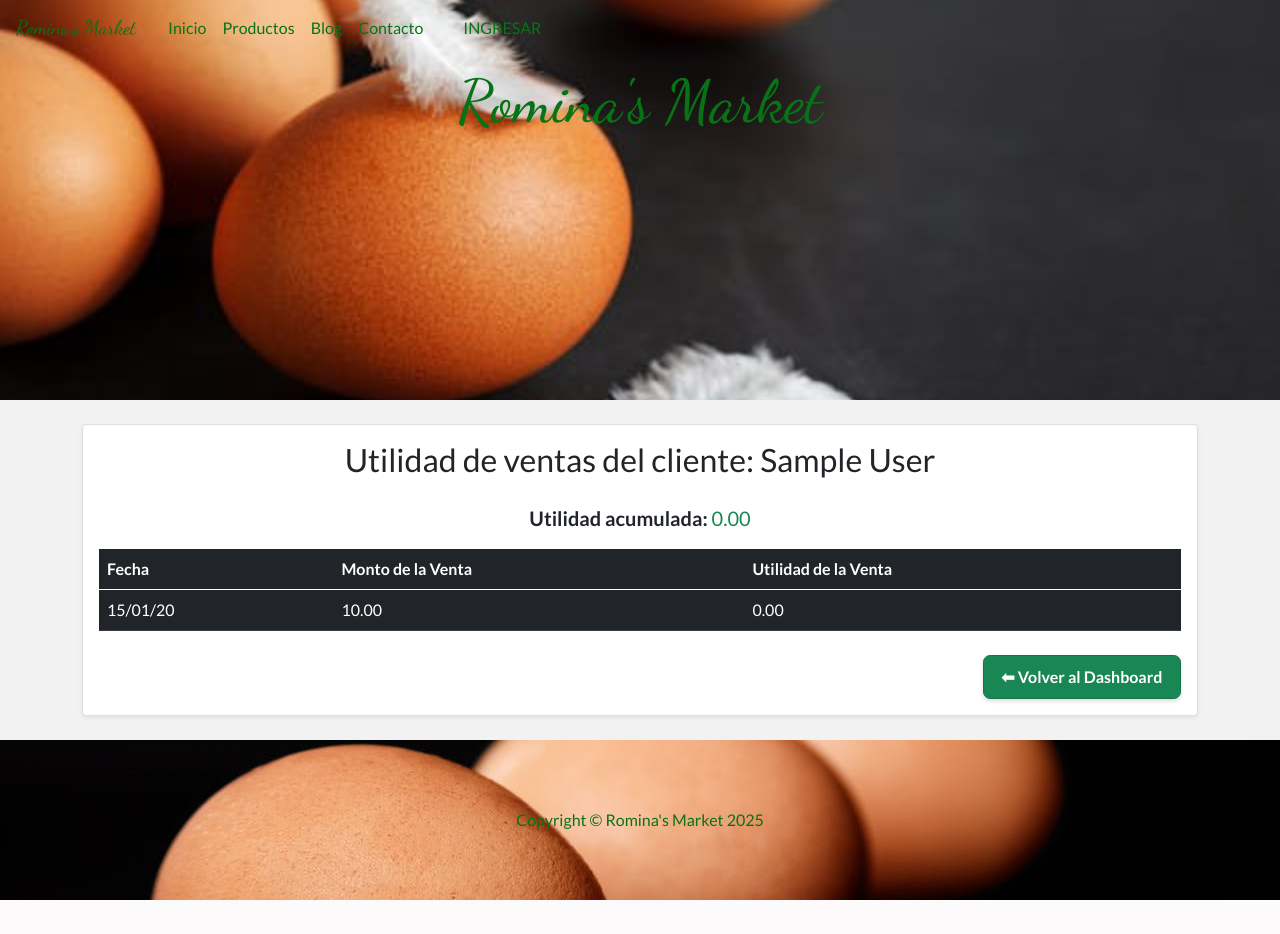
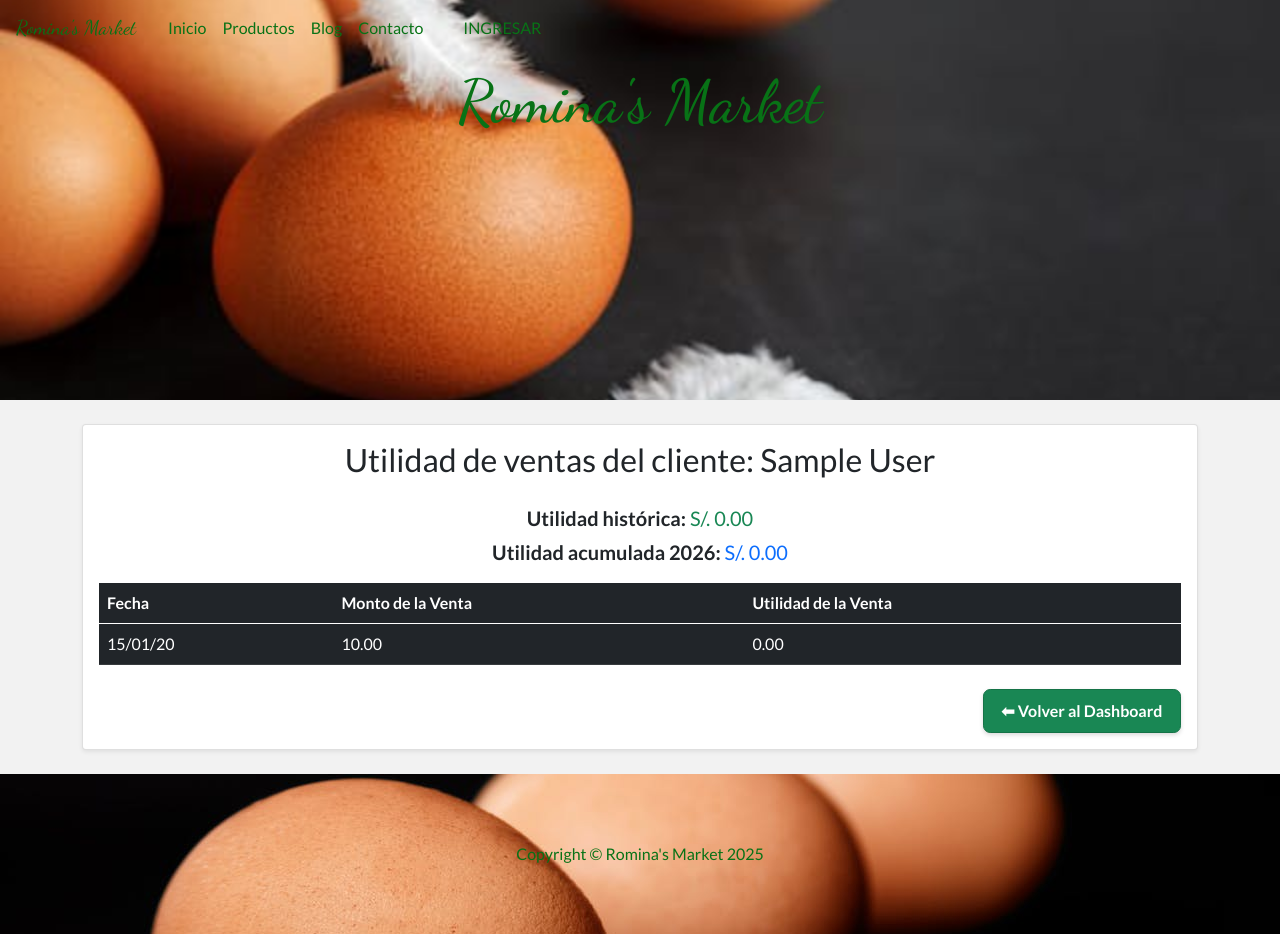
Before and after one commit to percybellido/mayte_market, a Django app: page /clientes/cliente/1/utilidad/ in a window 1280 px wide. Before the commit the page ends 900 px from the top, so only its background shows below. Run offline with Django 5.2, Linux system fonts and the light colour scheme; tables that the repository leaves empty hold one stand-in row (values such as "Sample post"); some libraries are stand-ins or nearby versions.

Commit message:
Agrega utilidad anual por cliente

```diff
--- a/applications/customers/views.py
+++ b/applications/customers/views.py
@@ -1,3 +1,5 @@
+from django.utils import timezone
+from datetime import date
 from django.shortcuts import render
 from django.core.paginator import Paginator
 from django.views.generic import ListView, TemplateView, DetailView
@@ -70,6 +72,9 @@ from django.db.models import Sum, F, FloatField
 from applications.sales.models import Venta
 
 class HistorialClienteUtilidad(ListView):
+    hoy=timezone.now().date()
+    inicio_anio=date(hoy.year, 1, 1)
+
     model = Venta
     template_name = 'customers/cliente_utilidad.html'
     context_object_name = "ventas"
@@ -102,6 +107,30 @@ class HistorialClienteUtilidad(ListView):
             self.get_queryset().aggregate(total=Sum('utilidad_total'))['total'] or 0
         )
         context["utilidad_acumulada"] = utilidad_acumulada
+
+        # Utilidad acumulada del año actual
+
+        hoy = timezone.now().date()
+        inicio_anio = date(hoy.year, 1, 1)
+
+        utilidad_anual = (
+            Venta.objects.filter(
+                Venta_CliId=cliente,
+                Venta_Fecha__date__gte=inicio_anio,
+                Venta_Fecha__date__lte=hoy,
+            )
+            .aggregate(
+                total=Sum(
+                    (F('detalles__VD_Precio') - F('detalles__VD_precio_compra')) *
+                    F('detalles__VD_Cantidad'),
+                    output_field=FloatField()
+                )
+            )["total"] or 0
+        )
+
+        context["utilidad_anual"] = utilidad_anual
+        context["anio_actual"] = hoy.year
+
         return context
 
 def buscar_clientes(request):
--- a/templates/customers/cliente_utilidad.html
+++ b/templates/customers/cliente_utilidad.html
@@ -5,9 +5,18 @@
     <div class="card-body">
       <h2 class="text-center mb-4">Utilidad de ventas del cliente: {{ cliente.nombre }}</h2>
 
+      <p class="text-center fs-5 mb-1">
+        <strong>Utilidad histórica:</strong>
+        <span class="text-success">
+            S/. {{ utilidad_acumulada|floatformat:2 }}
+        </span>
+      </p>
+
       <p class="text-center fs-5">
-        <strong>Utilidad acumulada:</strong>
-        <span class="text-success">{{ utilidad_acumulada|floatformat:2 }}</span>
+          <strong>Utilidad acumulada {{ anio_actual }}:</strong>
+          <span class="text-primary">
+              S/. {{ utilidad_anual|floatformat:2 }}
+          </span>
       </p>
 
       <div class="table-responsive">
```
Also changed, not shown: applications/sales/views.py (+0 -7 lines).
